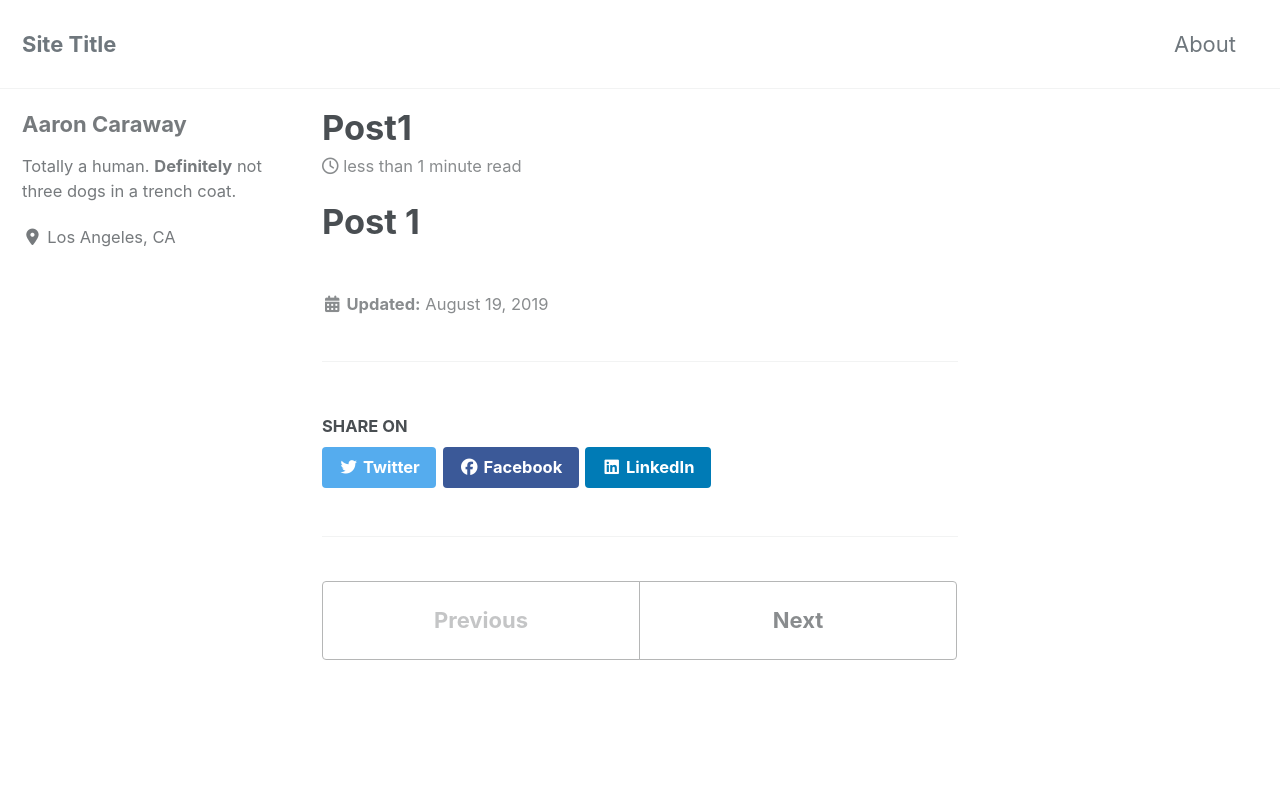
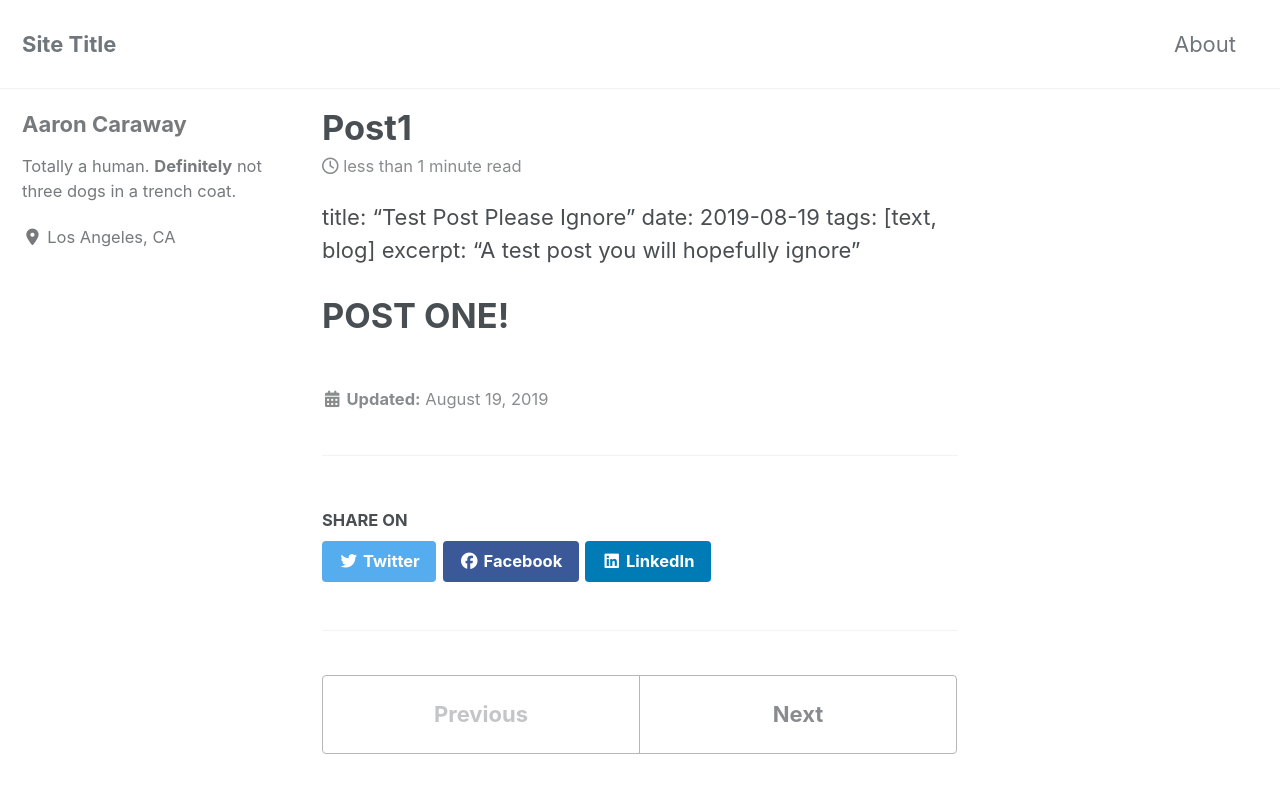
Before and after one commit to aaroncaraway/aaroncaraway.github.io, a Jekyll site: the page built from _posts/2019-08-19-post1.md, in a window 1280 px wide and 900 px high. Shown: the top 793 px of the window. Built offline with Jekyll 4.4.1, drawn with Linux system fonts in a browser that asks for light colours; cached includes are drawn as plain includes; nearby versions of some CDN libraries.

Commit message:
Test post plz ignore

```diff
--- a/_posts/2019-08-19-post1.md
+++ b/_posts/2019-08-19-post1.md
@@ -1 +1,6 @@
-# Post 1
+title: "Test Post Please Ignore"
+date: 2019-08-19
+tags: [text, blog]
+excerpt: "A test post you will hopefully ignore"
+
+# POST ONE!
```
